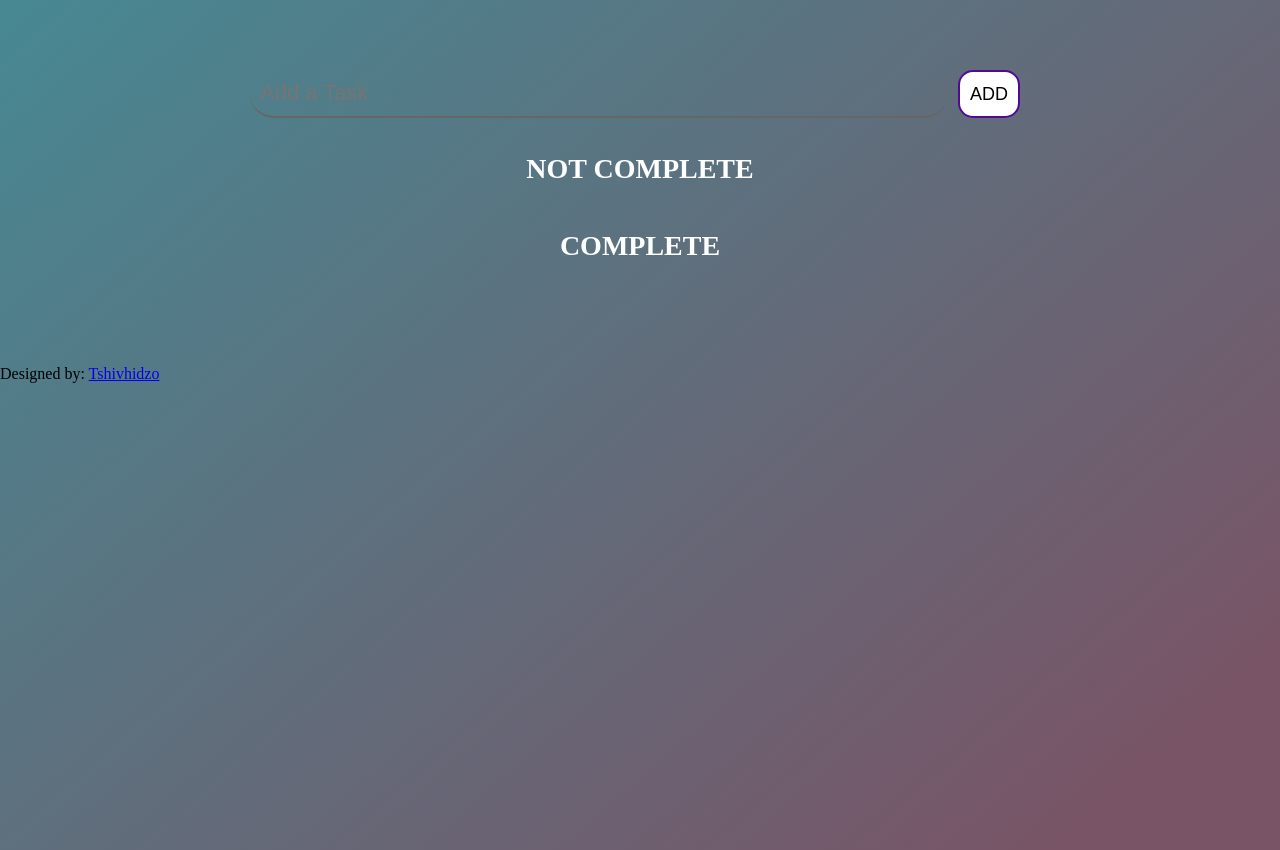
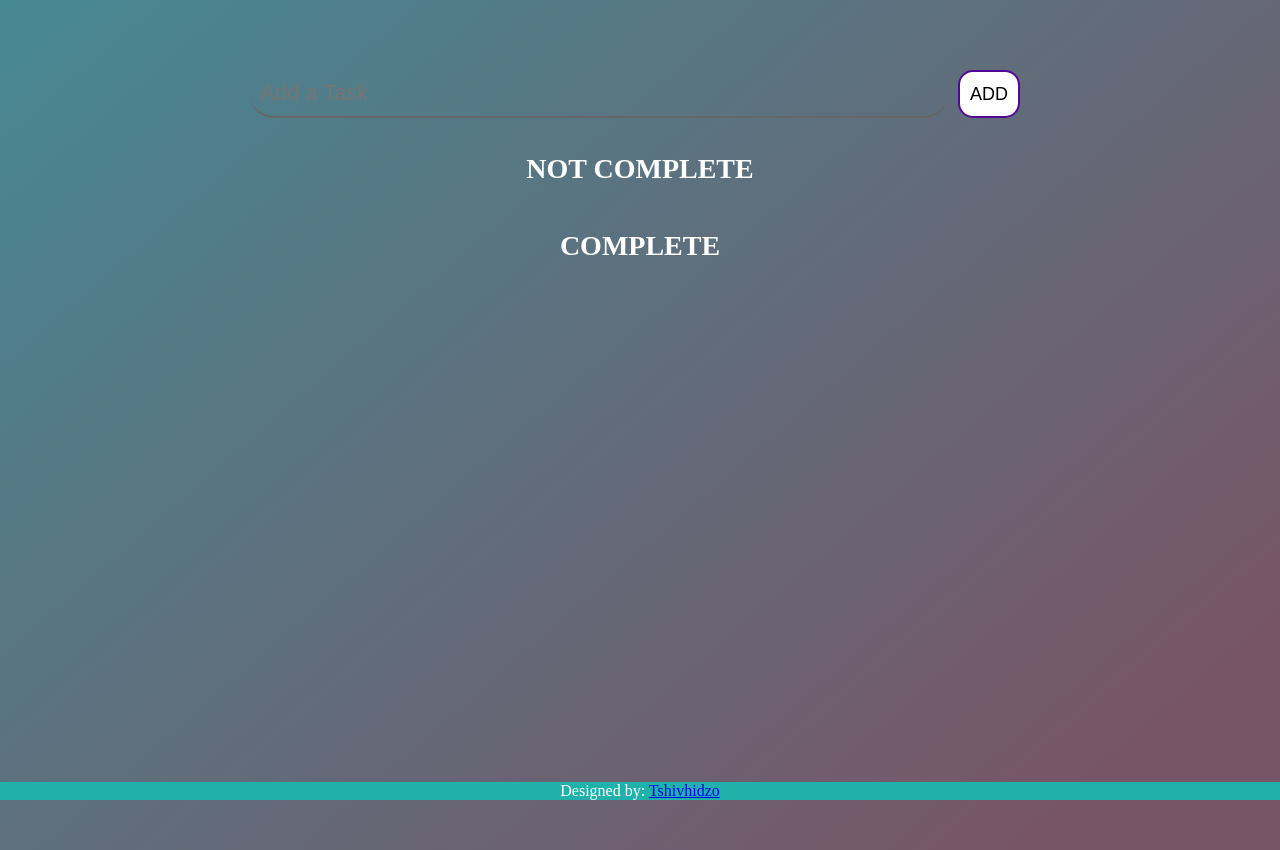
Before and after one commit to tsmakhokha/To-Do-list, a plain HTML site: page index.html in a window 1280 px wide. Drawn offline with Linux system fonts and the light colour scheme.

Commit message:
Update style.css

```diff
--- a/style/style.css
+++ b/style/style.css
@@ -100,3 +100,12 @@ li button{
     outline: none;
     cursor: pointer;
 }
+.footer{
+    position: fixed;
+  left: 0;
+  bottom: 0;
+  width: 100%;
+  background-color: lightseagreen;
+  color: white;
+  text-align: center;
+}
```
